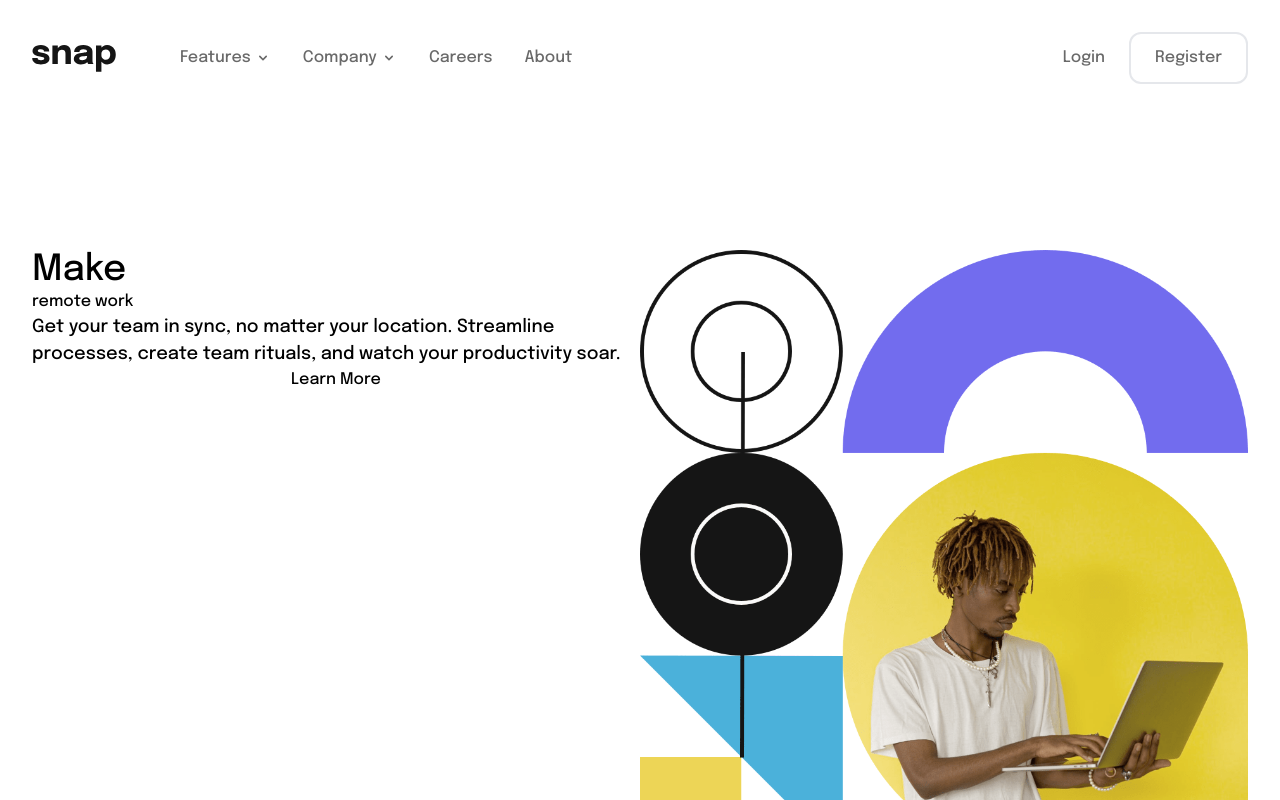
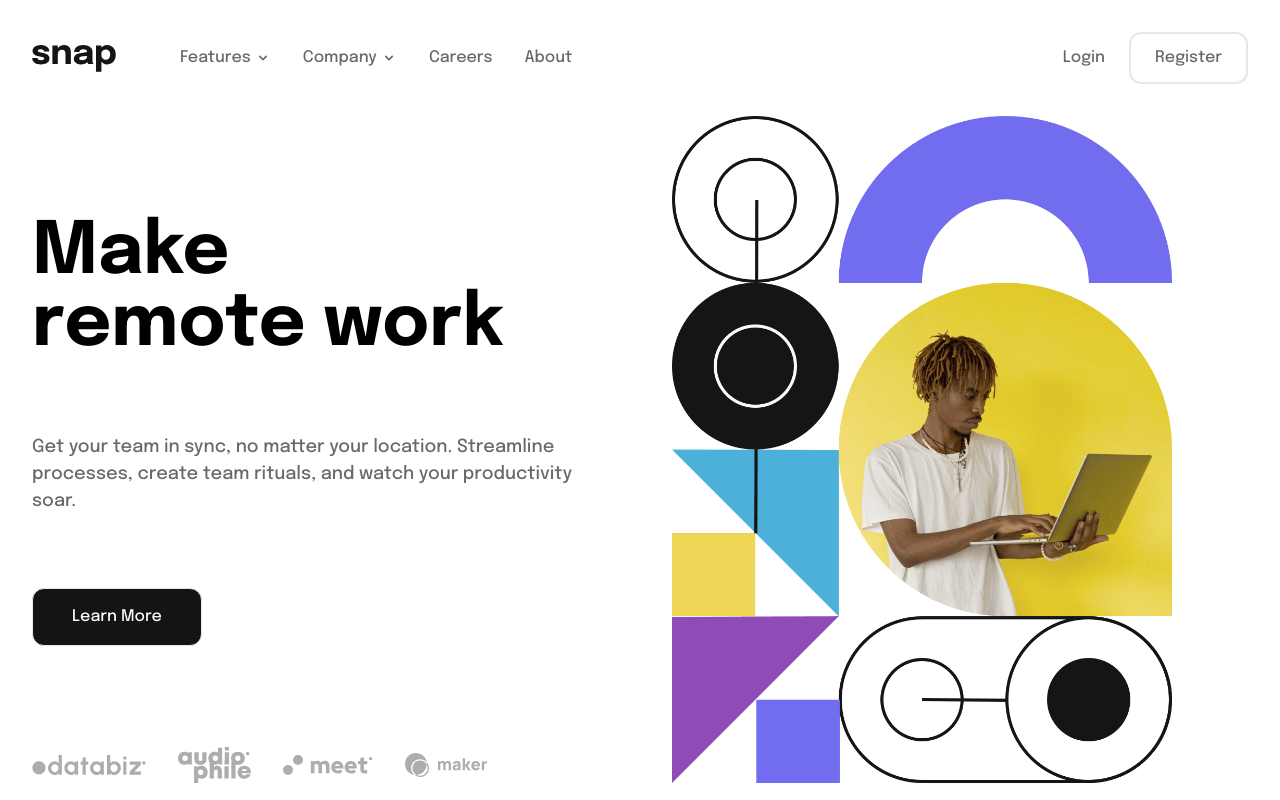
Before and after one commit to ronaldlamdev/fe-mentor-intro-section, a React (Vite) app: page / in a window 1280 px wide. Shown: the top 800 px of the page. Built offline with nearby package versions, Linux system fonts and the light colour scheme.

Commit message:
finished project

```diff
--- a/src/components/Main.jsx
+++ b/src/components/Main.jsx
@@ -8,28 +8,28 @@ import Maker from '../assets/client-maker.svg';
 
 const Main = () => {
   return (
-    <main className='w-full h-screen'>
-      <div className='max-w-[1440px] w-full h-full mx-auto px-8 pb-40 grid grid-cols-2'>
+    <main className='w-full'>
+      <div className='max-w-[1440px] w-full mx-auto px-8 pb-40 md:pb-4 grid grid-cols-2 gap-16 md:flex md:flex-col-reverse'>
 
         {/* First grid column */}
-        <div className='flex flex-col justify-between'>
+        <div className='flex flex-col justify-between h-full md:text-center md:items-center'>
           {/* Text */}
-          <div className='flex flex-col justify-between'>
-            <div>
-              <h1 className='text-4xl'>Make</h1>
-              <h1>remote work</h1>
+          <div className='flex flex-col justify-around h-full py-16 md:py-0'>
+            <div className='md:pb-8'>
+              <h1 className='text-7xl lg:text-6xl font-bold'>Make</h1>
+              <h1 className='text-7xl lg:text-6xl font-bold'>remote work</h1>
             </div>
-            <p className='text-[1.125rem]'>
+            <p className='text-[1.125rem] text-[#696969]'>
               Get your team in sync, no matter your location.
               Streamline processes, create team rituals, and
               watch your productivity soar.
             </p>
-            <button>
+            <button className='text-[#fafafa] hover:text-[#141414] bg-[#141414] hover:bg-[#fafafa] duration-300 border px-4 py-4 hover:border-[#141414] rounded-xl w-[170px] md:self-center md:my-8'>
               Learn More
             </button>
           </div>
           {/* Sponsors */}
-          <div className='flex items-center justify-between'>
+          <div className='flex items-center justify-start gap-8 lg:gap-4'>
             <img src={DataBiz} alt='databiz'/>
             <img src={AudioPhile} alt='audiphile'/>
             <img src={Meet} alt='meet'/>
@@ -38,10 +38,10 @@ const Main = () => {
         </div>
 
         {/* Main hero image container */}
-        <div>
+        <div className='w-[500px] lg:w-[400px] md:w-full h-full'>
           <picture>
             <source media='(max-width: 767px)' srcSet={HeroMobile}/>
-            <img src={HeroDesktop} alt='Hero'/>
+            <img className='w-full h-full' src={HeroDesktop} alt='Hero'/>
           </picture>
         </div>
       </div>
--- a/src/components/Navbar.jsx
+++ b/src/components/Navbar.jsx
@@ -42,7 +42,7 @@ const Navbar = () => {
   }
 
   return (
-    <header className='w-full h-[250px]'>
+    <header className='w-full'>
       <nav className='flex justify-between items-center w-full max-w-[1680px] mx-auto p-8'>
 
         {/* Far left half */}
@@ -71,7 +71,7 @@ const Navbar = () => {
 
         {/* Far right half */}
         <div className='flex justify-between items-center text-[#696969] md:hidden'>
-          <button className='hover:text-[#141414] duration-300 px-6 py-3'>
+          <button className='hover:text-[#141414] duration-300 px-6'>
             Login
             </button>
           <button className='hover:text-[#141414] duration-300 border-2 px-6 py-3 hover:border-[#141414] rounded-xl'>
```
